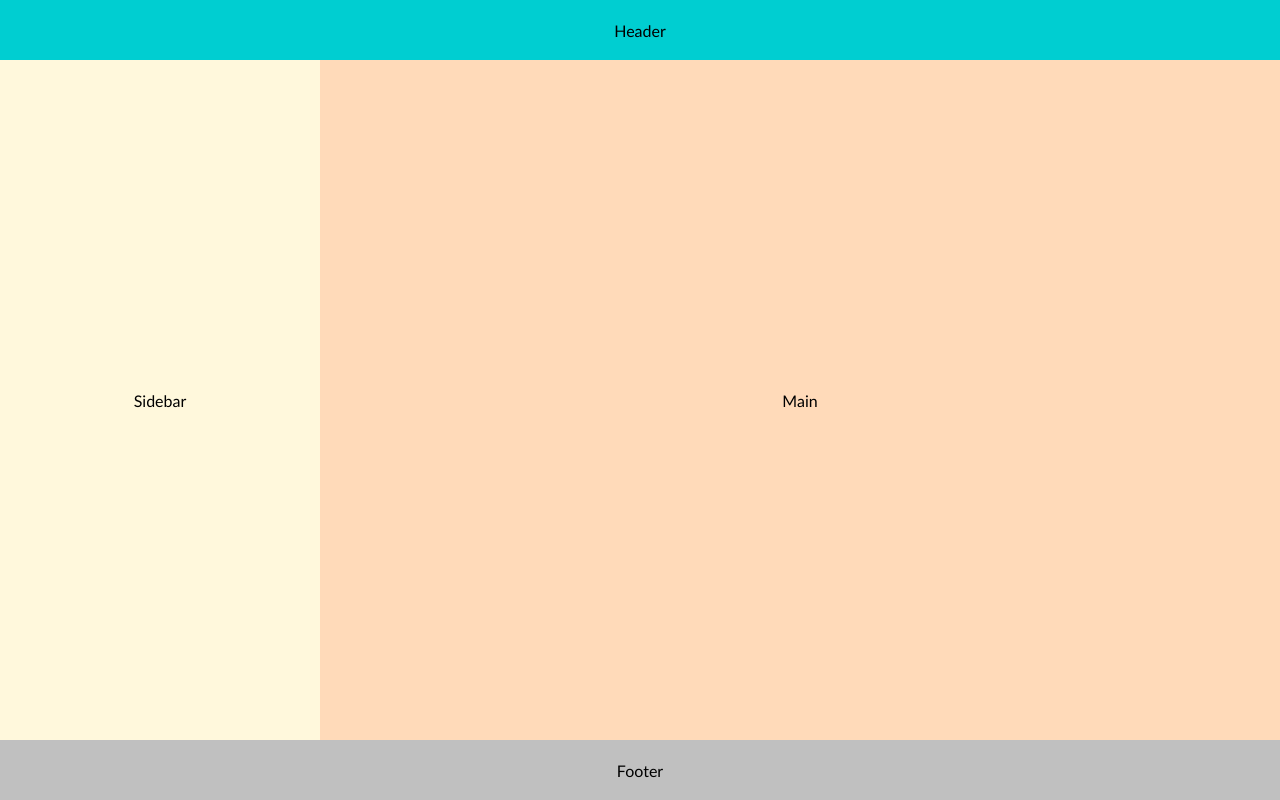
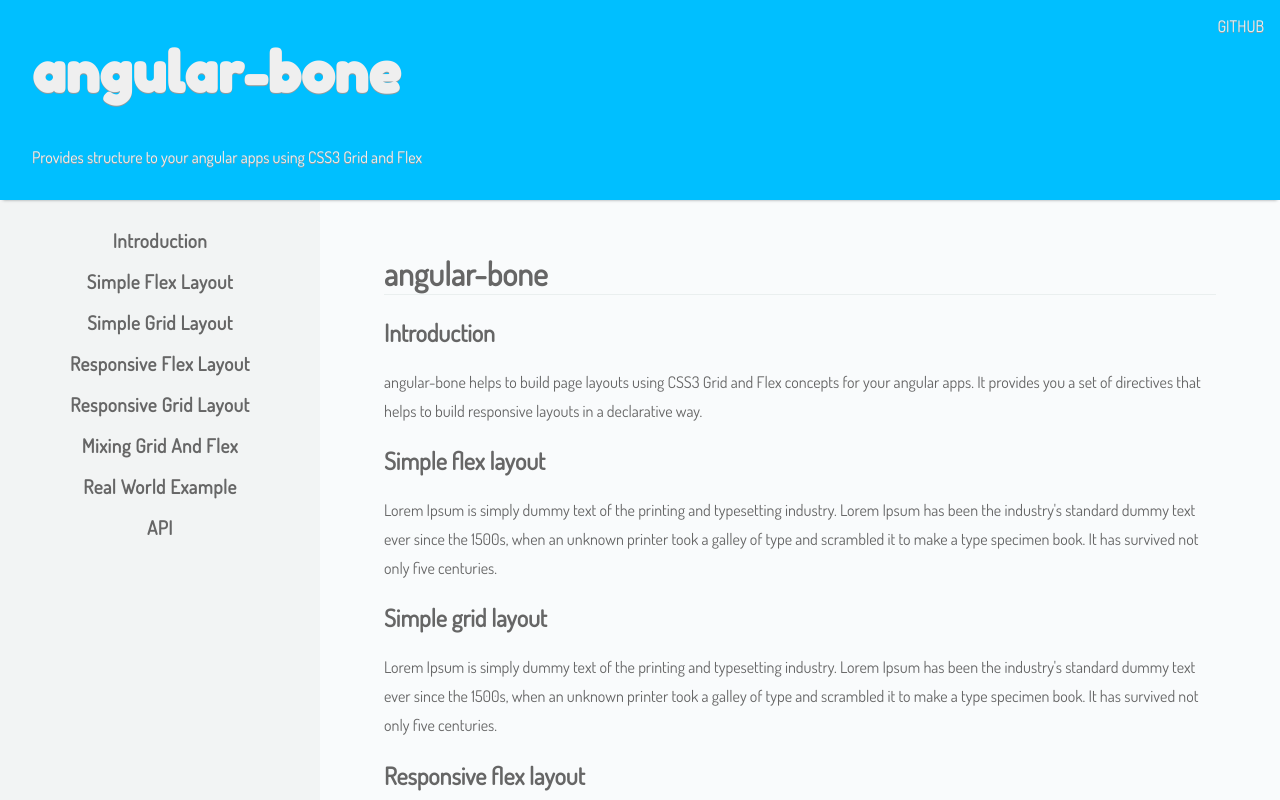
Before and after one commit to VJAI/angular-bone, an Angular app: page / in a window 1280 px wide. Shown: the top 800 px of the page. Built offline with nearby package versions, Linux system fonts and the light colour scheme.

Commit message:
Progress in demo app

```diff
--- a/angular.json
+++ b/angular.json
@@ -60,6 +60,9 @@
             "index": "demo/index.html",
             "main": "demo/main.ts",
             "tsConfig": "demo/tsconfig.json",
+            "assets": [
+              "demo/assets"
+            ],
             "styles": [
               "demo/styles.scss"
             ]
--- a/demo/demo.html
+++ b/demo/demo.html
@@ -1,38 +1,84 @@
 <div class="container"
      bon-grid
      bon-grid-cols="25% 1fr"
-     bon-grid-rows="auto 1fr auto">
+     bon-grid-rows="12.5rem 1fr"
+     bon-grid-area="'h h' 'a m'">
 
-  <header
-    bon-grid-item
-    bon-grid-item-col="2"
-    bon-grid-item-col-sm="1"
-    bon-flex
-    bon-flex-justify-content="center"
-    bon-flex-align-items="center">
-    Header
+  <header bon-grid-item bon-grid-item-area="h">
+    <div bon-flex bon-flex-align-items="center">
+      <div bon-flex-item bon-flex-item-grow="1">
+        <h1 class="logo">angular-bone</h1>
+        <p>Provides structure to your angular apps using CSS3 Grid and Flex</p>
+      </div>
+      <a class="github" bon-flex-item bon-flex-item-align="flex-start">GITHUB</a>
+    </div>
   </header>
 
-  <aside
-    bon-flex-justify-content="center"
-    bon-flex
-    bon-flex-align-items="center">
-    Sidebar
+  <aside bon-grid-item bon-grid-item-area="a">
+    <nav>
+      <ul>
+        <li><a href="#intro">Introduction</a></li>
+        <li><a href="#simple-flex">Simple flex layout</a></li>
+        <li><a href="#">Simple grid layout</a></li>
+        <li><a href="#">Responsive flex layout</a></li>
+        <li><a href="#">Responsive grid layout</a></li>
+        <li><a href="#">Mixing grid and flex</a></li>
+        <li><a href="#">Real world example</a></li>
+        <li><a href="#">API</a></li>
+      </ul>
+    </nav>
   </aside>
 
-  <main
-    bon-flex-justify-content="center"
-    bon-flex
-    bon-flex-align-items="center">
-    Main
+  <main bon-grid-item bon-grid-item-area="m">
+    <h1>angular-bone</h1>
+
+    <h2 id="intro">Introduction</h2>
+
+    <p>
+      <a href="#">angular-bone</a> helps to build page layouts using CSS3 Grid and Flex concepts for your angular apps. It
+      provides you a set of directives that helps to build responsive layouts in a declarative way.
+    </p>
+
+    <h2>Simple flex layout</h2>
+
+    <p>
+      Lorem Ipsum is simply dummy text of the printing and typesetting industry. Lorem Ipsum has been the industry's standard dummy text ever since the 1500s, when an unknown printer took a galley of type and scrambled it to make a type specimen book. It has survived not only five centuries.
+    </p>
+
+    <h2>Simple grid layout</h2>
+
+    <p>
+      Lorem Ipsum is simply dummy text of the printing and typesetting industry. Lorem Ipsum has been the industry's standard dummy text ever since the 1500s, when an unknown printer took a galley of type and scrambled it to make a type specimen book. It has survived not only five centuries.
+    </p>
+
+    <h2>Responsive flex layout</h2>
+
+    <p>
+      Lorem Ipsum is simply dummy text of the printing and typesetting industry. Lorem Ipsum has been the industry's standard dummy text ever since the 1500s, when an unknown printer took a galley of type and scrambled it to make a type specimen book. It has survived not only five centuries.
+    </p>
+
+    <h2>Responsive grid layout</h2>
+
+    <p>
+      Lorem Ipsum is simply dummy text of the printing and typesetting industry. Lorem Ipsum has been the industry's standard dummy text ever since the 1500s, when an unknown printer took a galley of type and scrambled it to make a type specimen book. It has survived not only five centuries.
+    </p>
+
+    <h2>Mixing grid and flex</h2>
+
+    <p>
+      Lorem Ipsum is simply dummy text of the printing and typesetting industry. Lorem Ipsum has been the industry's standard dummy text ever since the 1500s, when an unknown printer took a galley of type and scrambled it to make a type specimen book. It has survived not only five centuries.
+    </p>
+
+    <h2>Real world example</h2>
+
+    <p>
+      Lorem Ipsum is simply dummy text of the printing and typesetting industry. Lorem Ipsum has been the industry's standard dummy text ever since the 1500s, when an unknown printer took a galley of type and scrambled it to make a type specimen book. It has survived not only five centuries.
+    </p>
+
+    <h2>API</h2>
+
+    <p>
+      Lorem Ipsum is simply dummy text of the printing and typesetting industry. Lorem Ipsum has been the industry's standard dummy text ever since the 1500s, when an unknown printer took a galley of type and scrambled it to make a type specimen book. It has survived not only five centuries.
+    </p>
   </main>
-
-  <footer
-    bon-grid-item
-    bon-grid-item-col="2"
-    bon-flex
-    bon-flex-justify-content="center"
-    bon-flex-align-items="center">
-    Footer
-  </footer>
 </div>
--- a/demo/demo.scss
+++ b/demo/demo.scss
@@ -1,23 +1,58 @@
 .container {
-  height: 100vh;
-
-  header, footer {
-    height: 60px;
-  }
+  min-height: 100vh;
 
   header {
-    background-color: darkturquoise;
+    background-color: #00bfff;
+    color: #efefef;
+    box-shadow: 0 3px 3px -3px #949a9c;
+    text-shadow: 0 1px 0 #949a9c;
+    z-index: 1;
+
+    div {
+      margin: 0 1rem 0 1rem;
+
+      .logo {
+        font-size: 3.5rem;
+        font-family: 'Fredoka One', cursive;
+      }
+
+      .github {
+        margin-top: 1rem;
+      }
+    }
   }
 
   aside {
-    background-color: cornsilk;
+    background-color: #f2f4f4;
+
+    nav {
+      padding-top: 20px;
+
+      ul {
+        text-transform: capitalize;
+        margin: 0;
+        padding: 0;
+        list-style: none;
+        font-size: 1.2rem;
+        font-weight: bold;
+        letter-spacing: 0.5px;
+
+        li {
+          a {
+            padding: 0.5rem 0.75rem;
+            display: block;
+            text-align: center;
+          }
+        }
+      }
+    }
   }
 
   main {
-    background-color: peachpuff;
-  }
+    padding: 2rem 4rem;
 
-  footer {
-    background-color: silver;
+    h1 {
+      border-bottom: solid 1px #eaefef;
+    }
   }
 }
--- a/demo/index.html
+++ b/demo/index.html
@@ -6,6 +6,7 @@
   <base href="/">
   <meta name="viewport" content="width=device-width, initial-scale=1">
   <link rel="icon" type="image/x-icon" href="favicon.ico">
+  <link href="https://fonts.googleapis.com/css?family=Fredoka+One|Dosis" rel="stylesheet">
 </head>
 <body>
   <demo-root></demo-root>
--- a/demo/styles.scss
+++ b/demo/styles.scss
@@ -1,7 +1,25 @@
-/* You can add global styles to this file, and also import other style files */
+* {
+  box-sizing: border-box;
+}
+
 html, body {
   margin: 0;
   padding: 0;
-  height: 100vh;
-  font-family: "Trebuchet MS";
+  min-height: 100vh;
+  font-family: Dosis, sans-serif;
+  background-color: #f9fbfc;
+  color: #666;
+
+  a {
+    text-decoration: none;
+    color: inherit;
+  }
+
+  p {
+    line-height: 1.8;
+  }
 }
+
+:root {
+  font-size: 16px;
+}
--- a/lib/base.ts
+++ b/lib/base.ts
@@ -31,6 +31,10 @@ export abstract class BoneBase implements OnChanges, OnDestroy {
 
   public abstract getAssignedStyles(): Array<string>;
 
+  public destroy(): void {
+    this.ngOnDestroy();
+  }
+
   public getValue(arr: Array<any>): any {
     return arr.reverse().splice(['xl', 'lg', 'md', 'sm'].indexOf(this.breakpoint)).find(val => val);
   }
--- a/lib/bone.flexitem.ts
+++ b/lib/bone.flexitem.ts
@@ -83,11 +83,11 @@ export class BoneFlexItem extends BoneBase {
 
   public applyLayout(): void {
     const flexItemStyle = {
-      order: this.getValue([this.orderXl, this.orderLg, this.orderMd, this.orderSm, this.order]),
-      grow: this.getValue([this.growXl, this.growLg, this.growMd, this.growSm, this.grow]),
-      shrink: this.getValue([this.shrinkXl, this.shrinkLg, this.shrinkMd, this.shrinkSm, this.shrink]),
-      basis: this.getValue([this.basisXl, this.basisLg, this.basisMd, this.basisSm, this.basis]),
-      align: this.getValue([this.alignXl, this.alignLg, this.alignMd, this.alignSm, this.align])
+      flexOrder: this.getValue([this.orderXl, this.orderLg, this.orderMd, this.orderSm, this.order]),
+      flexGrow: this.getValue([this.growXl, this.growLg, this.growMd, this.growSm, this.grow]),
+      flexShrink: this.getValue([this.shrinkXl, this.shrinkLg, this.shrinkMd, this.shrinkSm, this.shrink]),
+      flexBasis: this.getValue([this.basisXl, this.basisLg, this.basisMd, this.basisSm, this.basis]),
+      alignSelf: this.getValue([this.alignXl, this.alignLg, this.alignMd, this.alignSm, this.align])
     };
 
     Object.assign(this.el.nativeElement.style, flexItemStyle);
--- a/lib/bone.griditem.ts
+++ b/lib/bone.griditem.ts
@@ -92,7 +92,7 @@ export class BoneGridItem extends BoneBase {
       area = this.getAreaInfo();
 
     if (area) {
-      gridItemStyle['area'] = area;
+      gridItemStyle['gridArea'] = area;
     } else {
       gridItemStyle['gridColumn'] = col;
       gridItemStyle['gridRow'] = row;
```
